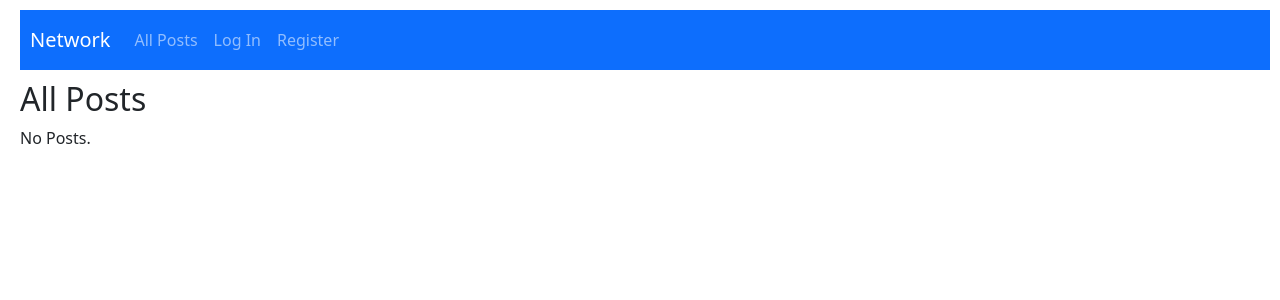
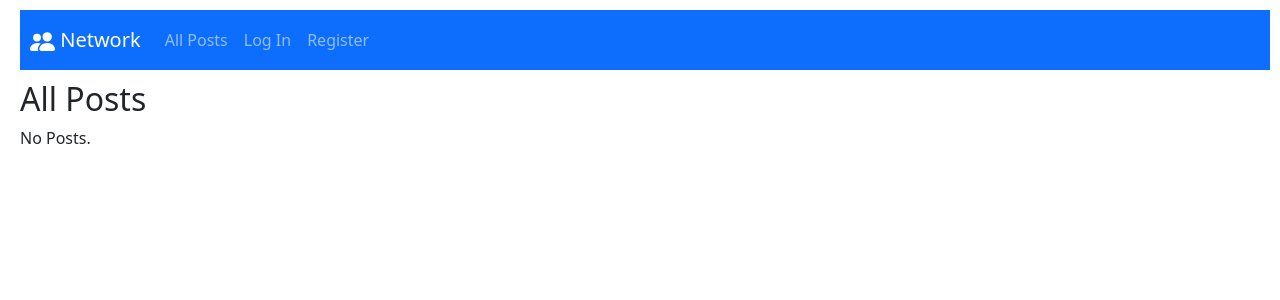
Before and after one commit to ikdini/Project-4-Network, a Django app: page / in a window 1280 px wide. Shown: the top 300 px of the page. Run offline with Django 3.2, Linux system fonts and the light colour scheme; data that the repository does not hold is empty; some libraries are stand-ins or nearby versions.

Commit message:
added icons

```diff
--- a/network/templates/network/layout.html
+++ b/network/templates/network/layout.html
@@ -5,17 +5,27 @@
   <head>
     <meta charset="utf-8">
     <meta name="viewport" content="width=device-width, initial-scale=1">
-    <title>{% block title %}Social Network{% endblock %}</title>
+
     <link href="https://cdn.jsdelivr.net/npm/bootstrap@5.2.0-beta1/dist/css/bootstrap.min.css" rel="stylesheet" integrity="sha384-0evHe/X+R7YkIZDRvuzKMRqM+OrBnVFBL6DOitfPri4tjfHxaWutUpFmBp4vmVor" crossorigin="anonymous">
     <link rel="stylesheet" href="https://maxcdn.bootstrapcdn.com/font-awesome/4.4.0/css/font-awesome.min.css">
     <link href="{% static 'network/styles.css' %}" rel="stylesheet"/>
-    <!-- TODO: ADD ICON META -->
+    <link rel="stylesheet" href="https://cdn.jsdelivr.net/npm/bootstrap-icons@1.9.1/font/bootstrap-icons.css">
+
+    <link href="{% static 'network/img/people-fill.png' %}" rel="icon">
+    <link href="{% static 'network/img/people-fill.png' %}" rel="apple-touch-icon">
+
+    <title>{% block title %}Social Network{% endblock %}</title>
+
     {% block script %}
     {% endblock  %}
   </head>
   <body>
     <nav class="navbar navbar-expand-lg navbar-dark bg-primary" style="padding: 10px; margin-bottom: 10px;">
-      <a class="navbar-brand" href="{% url 'index' %}">Network</a>
+      <a class="navbar-brand" href="{% url 'index' %}"><svg xmlns="http://www.w3.org/2000/svg" width="25" height="25" fill="currentColor" class="bi bi-people-fill" viewBox="0 0 16 16">
+        <path d="M7 14s-1 0-1-1 1-4 5-4 5 3 5 4-1 1-1 1H7zm4-6a3 3 0 1 0 0-6 3 3 0 0 0 0 6z"/>
+        <path fill-rule="evenodd" d="M5.216 14A2.238 2.238 0 0 1 5 13c0-1.355.68-2.75 1.936-3.72A6.325 6.325 0 0 0 5 9c-4 0-5 3-5 4s1 1 1 1h4.216z"/>
+        <path d="M4.5 8a2.5 2.5 0 1 0 0-5 2.5 2.5 0 0 0 0 5z"/>
+      </svg> Network</a>
 
       <div>
         <ul class="navbar-nav mr-auto">
```
Also changed, not shown: network/static/network/img/people-fill.png (added).
